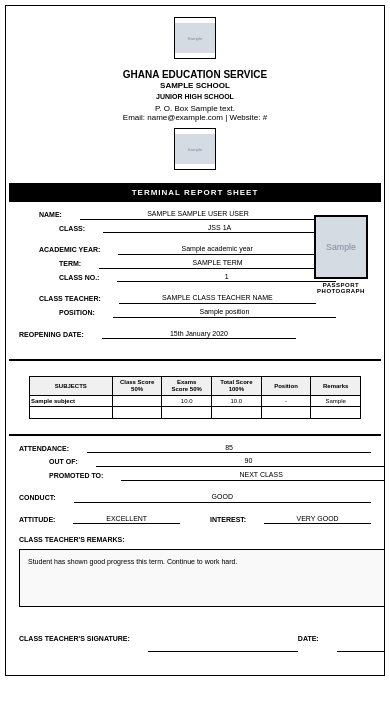
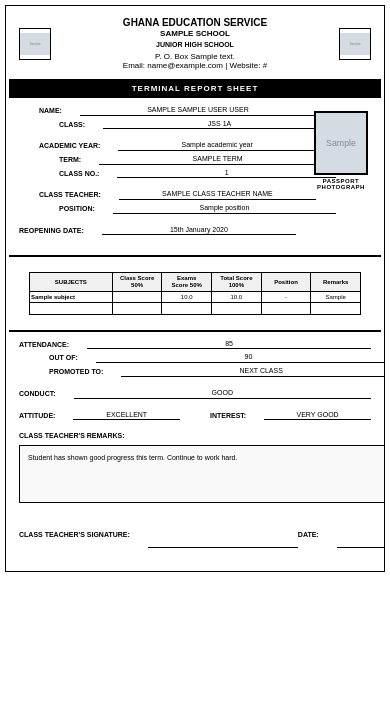
Before and after one commit to oelshadai/schoolreportbackend, a Django app: template reports/templates/reports/terminal_report_template.html in a window 390 px wide. Shown: the top 715 px of the page. Run offline with Django 4.2, Linux system fonts and the light colour scheme; tables that the repository leaves empty hold one stand-in row (values such as "Sample post"); the template is opened without the code that fills it: values that come from a table or form of the project are taken from there, most other values are stand-ins (such as "Sample title", 1, 10 or a date in 2020); grey boxes marked "Sample" are stand-in pictures.

Commit message:
Fix mobile terminal report header layout - keep logos left/right

```diff
--- a/reports/templates/reports/terminal_report_template.html
+++ b/reports/templates/reports/terminal_report_template.html
@@ -50,19 +50,20 @@
             }
 
             .header {
-                flex-direction: column;
+                flex-direction: row;
                 padding: 8px 10px !important;
                 text-align: center;
             }
 
             .school-logo {
-                width: 40px !important;
-                height: 40px !important;
-                margin: 0 auto 5px auto;
+                width: 30px !important;
+                height: 30px !important;
+                margin: 0;
             }
 
             .school-info {
-                margin: 5px 0 !important;
+                margin: 0 10px !important;
+                flex: 1;
             }
 
             .school-info h1 {
```
